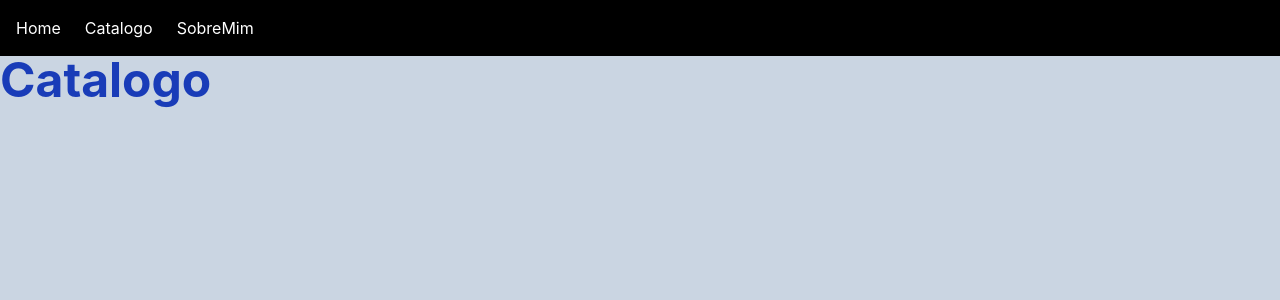
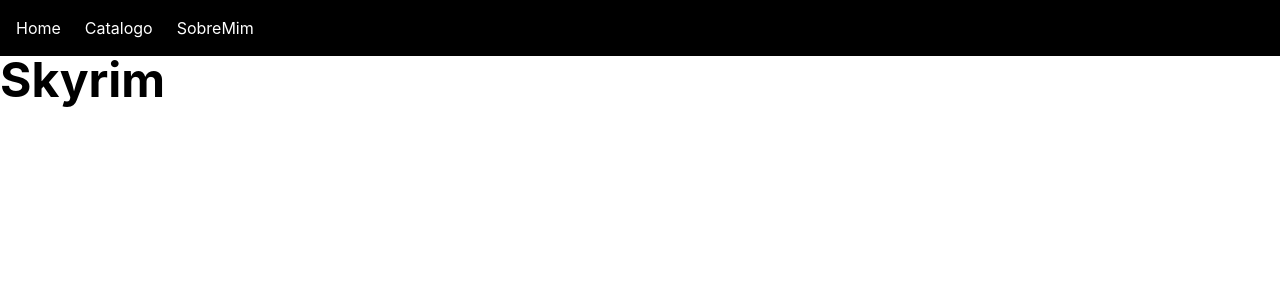
Before and after one commit to MarcosMB1/Catalago, a React (Vite) app in the folder frontend/: page /catalogo in a window 1280 px wide. Shown: the top 300 px of the page. Built offline with nearby package versions, Linux system fonts and the light colour scheme.

Commit message:
style: update text colors and background for consistency

```diff
--- a/frontend/src/App.tsx
+++ b/frontend/src/App.tsx
@@ -12,7 +12,7 @@
 
 function App() {
   return (
-    <main className="min-h-screen bg-slate-300">
+    <main className="min-h-screen bg-white">
       <nav className="flex gap-6 bg-black p-4 text-white">
         <Link to={"/"} className="hover:underline">
           Home
--- a/frontend/src/pages/Catalogo.tsx
+++ b/frontend/src/pages/Catalogo.tsx
@@ -1,5 +1,5 @@
 function Produtos() {
-  return <h1 className="text-5xl font-bold text-blue-800">Catalogo</h1>;
+  return <h1 className="text-5xl font-bold text-black">Skyrim</h1>;
 }
 
 export default Produtos;
--- a/frontend/src/pages/Home.tsx
+++ b/frontend/src/pages/Home.tsx
@@ -1,5 +1,5 @@
 function Home() {
-  return <h1 className="text-5xl font-bold text-blue-800">Bem-Vindo À SKYRIM-WORLD</h1>;
+  return <h1 className="text-5xl font-bold text-black mt-2" >Bem-Vindo À SKYRIM-WORLD</h1>;
 }
 
 export default Home;
--- a/frontend/src/pages/SobreMim.tsx
+++ b/frontend/src/pages/SobreMim.tsx
@@ -1,5 +1,8 @@
 function Contato() {
-  return <h1 className="text-5xl font-bold text-blue-800">Contato</h1>;
+  return (
+    <h1 className="text-5xl font-bold text-black">Contato</h1>
+
+  );
 }
 
 export default Contato;
```
